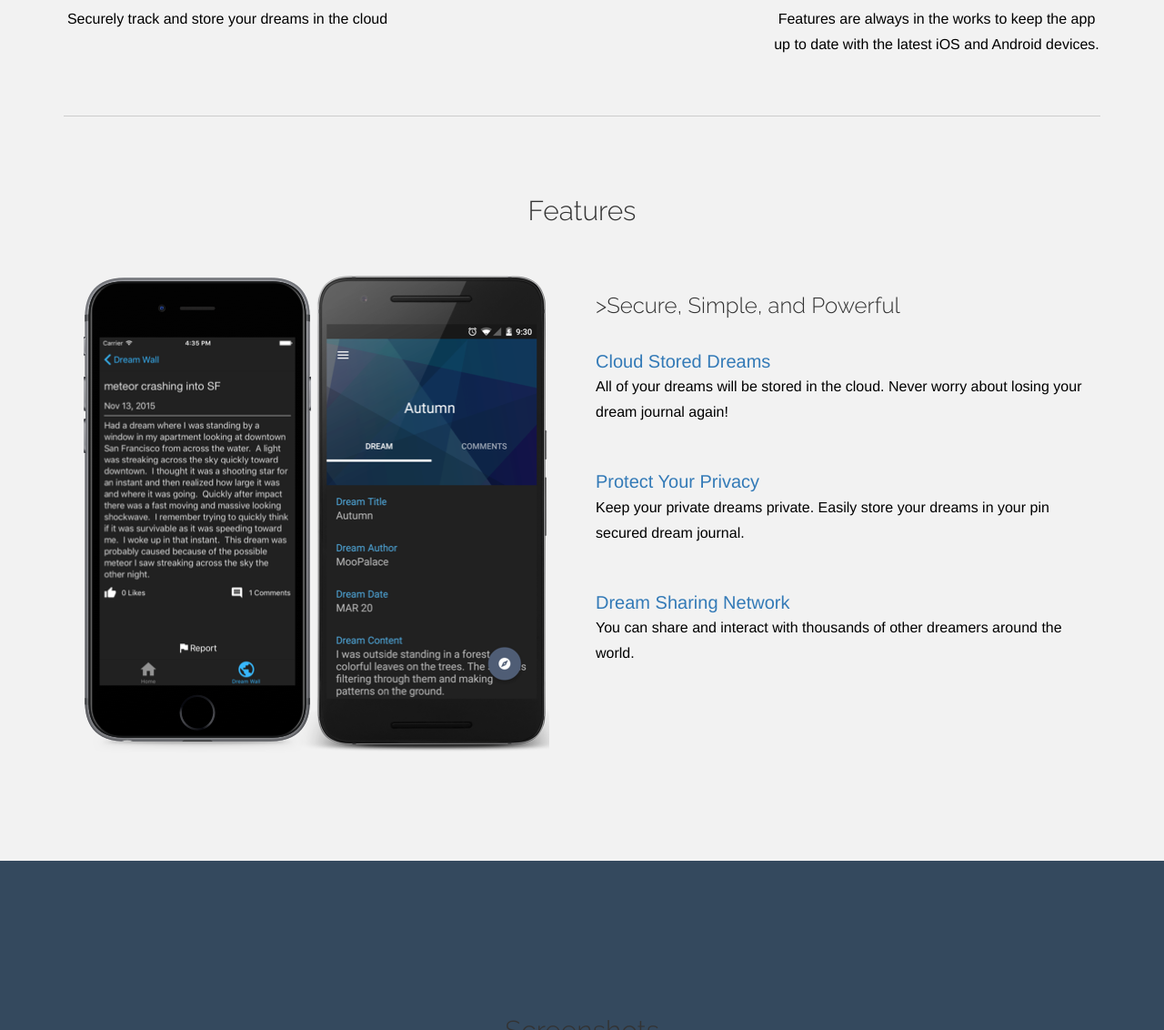
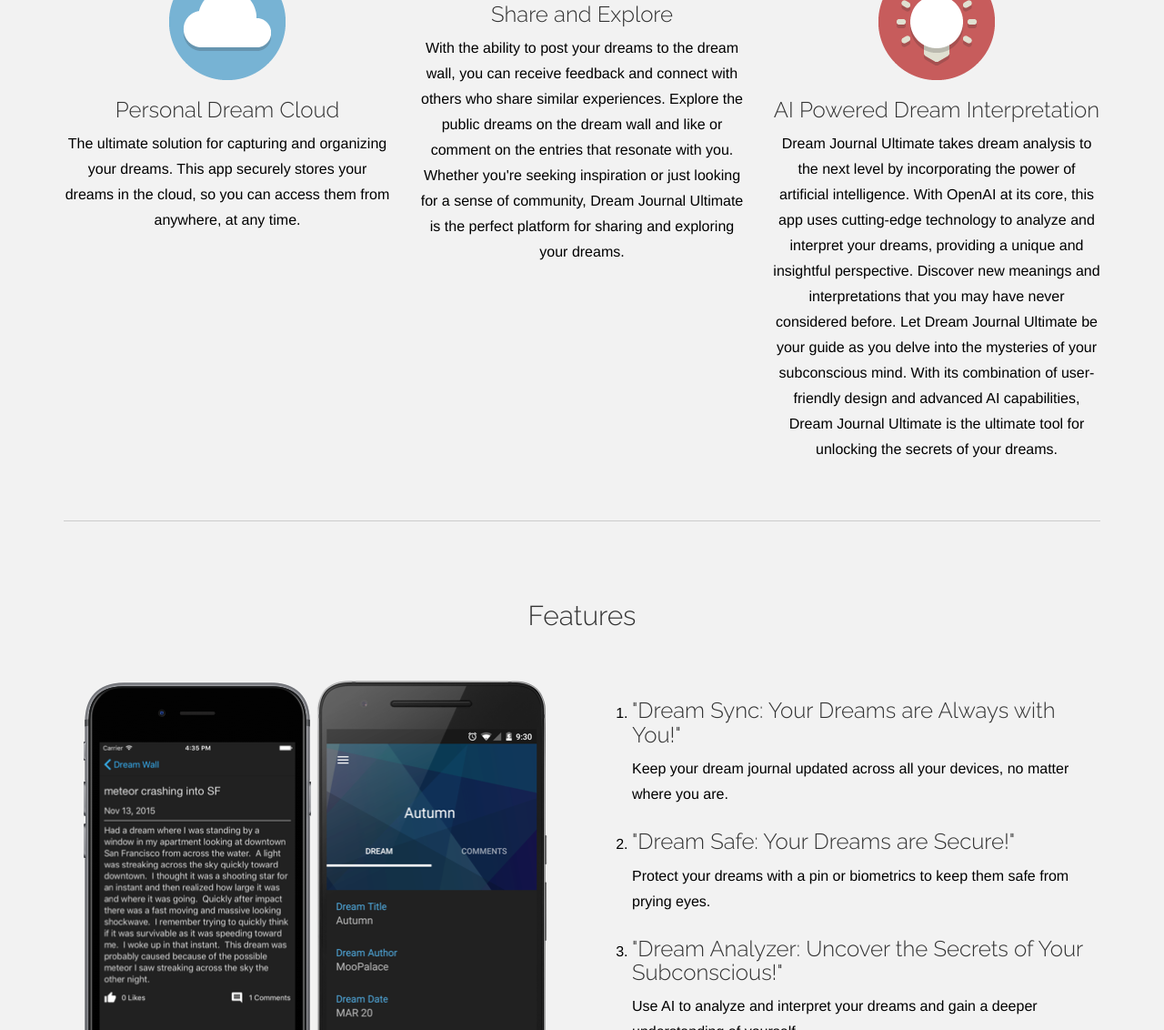
Before and after one commit to kgellci/dream-journal-ultimate-site, a plain HTML site: page index.html in a window 1280 px wide. Shown: the part 1668-2800 px from the top of the page at 91% size. Drawn offline with Linux system fonts and the light colour scheme.

Commit message:
Update site content

```diff
--- a/index.html
+++ b/index.html
@@ -3,11 +3,19 @@
 <head>
 	<meta charset="utf-8">
 	<meta name="viewport" content="width=device-width, initial-scale=1.0">
-	<meta name="description" content="Dream Journal Ultimate, your AI powered dream journal app for iOS and Android.">
+	<meta name="description" content="Unlock the secrets of your subconscious with Dream Journal Ultimate - the ultimate tool for to track, analyze and interpret your dreams. iOS & Android">
 	<meta name="author" content="dreamjournal.co">
 	<link rel="shortcut icon" href="assets/img/favicon.png">
 
-	<title>Dream Journal Ultimate app for iOS and Android provides unlimited secure dream storage for free.</title>
+	<title>Dream Journal Ultimate: The best dream journal app</title>
+
+	<meta property="og:title" content="Dream Journal Ultimate: The best dream journal app"/>
+    <meta property="og:type" content="article" />
+    <meta property="og:description" content="Unlock the secrets of your subconscious with Dream Journal Ultimate - the ultimate tool for to track, analyze and interpret your dreams. iOS & Android" />
+
+    <meta name="twitter:card" content="summary">
+    <meta name="twitter:description" content="Unlock the secrets of your subconscious with Dream Journal Ultimate - the ultimate tool for to track, analyze and interpret your dreams. iOS & Android">
+
 
 	<!-- Bootstrap core CSS -->
 	<link href="assets/css/bootstrap.min.css" rel="stylesheet">
@@ -65,6 +73,7 @@
 					<h1><b>Dream Journal Ultimate</b></h1>
 					<h3>Your AI powered dream journal.</h3>
 					<h3>Available on macOS, iOS, and Android.</h3>
+					<p>Experience a whole new level of dream exploration with Dream Journal Ultimate! Keep your dream diary secure and private with this app's journal security pin feature, and discover the meaning behind your dreams with its AI-powered dream interpretation. But that's not all, share your dreams with others on the social dream wall and connect with like-minded dream enthusiasts. With an easy-to-use interface, Dream Journal Ultimate is the ultimate tool for gaining deeper insights into your subconscious. Download now and embark on your dream discovery journey!</p>
 					<br>
 					<div class="row">
 						<div class="col-lg-6 centered">
@@ -102,17 +111,17 @@
 				<div class="col-lg-4">
 					<img src="assets/img/cloud-icon.png" alt="Secure cloud storage">
 					<h3>Personal Dream Cloud</h3>
-					<p>Securely track and store your dreams in the cloud</p>
+					<p>The ultimate solution for capturing and organizing your dreams. This app securely stores your dreams in the cloud, so you can access them from anywhere, at any time.</p>
 				</div>
 				<div class="col-lg-4">
 					<img src="assets/img/rocket-icon.png" alt="Rocket blasting off">
 					<h3>Share and Explore</h3>
-					<p>Easily share your interesting dreams with other users. Visit the Dream Wall to read and comment on other shared dreams.</p>
+					<p>With the ability to post your dreams to the dream wall, you can receive feedback and connect with others who share similar experiences. Explore the public dreams on the dream wall and like or comment on the entries that resonate with you. Whether you're seeking inspiration or just looking for a sense of community, Dream Journal Ultimate is the perfect platform for sharing and exploring your dreams.</p>
 				</div>
 				<div class="col-lg-4">
 					<img src="assets/img/brightness-icon.png" alt="Bright light bulb">
-					<h3>Always Innovating</h3>
-					<p>Features are always in the works to keep the app up to date with the latest iOS and Android devices.</p>
+					<h3>AI Powered Dream Interpretation</h3>
+					<p>Dream Journal Ultimate takes dream analysis to the next level by incorporating the power of artificial intelligence. With OpenAI at its core, this app uses cutting-edge technology to analyze and interpret your dreams, providing a unique and insightful perspective. Discover new meanings and interpretations that you may have never considered before. Let Dream Journal Ultimate be your guide as you delve into the mysteries of your subconscious mind. With its combination of user-friendly design and advanced AI capabilities, Dream Journal Ultimate is the ultimate tool for unlocking the secrets of your dreams.</p>
 				</div>
 			</div>
 			<br>
@@ -132,55 +141,48 @@
 				</div>
 
 				<div class="col-lg-6">
-					<h3>>Secure, Simple, and Powerful</h3>
-					<br>
-					<!-- ACCORDION -->
-					<div class="accordion ac" id="accordion2">
-						<div class="accordion-group">
-							<div class="accordion-heading">
-								<a class="accordion-toggle" data-toggle="collapse" data-parent="#accordion2" href="#collapseOne">
-									Cloud Stored Dreams
-								</a>
-							</div><!-- /accordion-heading -->
-							<div id="collapseOne" class="accordion-body collapse in">
-								<div class="accordion-inner">
-									<p>All of your dreams will be stored in the cloud. Never worry about losing your dream journal again!</p>
-								</div><!-- /accordion-inner -->
-							</div><!-- /collapse -->
-						</div><!-- /accordion-group -->
-						<br>
-
-						<div class="accordion-group">
-							<div class="accordion-heading">
-								<a class="accordion-toggle" data-toggle="collapse" data-parent="#accordion2" href="#collapseTwo">
-									Protect Your Privacy
-								</a>
-							</div>
-							<div id="collapseTwo" class="accordion-body collapse in">
-								<div class="accordion-inner">
-									<p>Keep your private dreams private. Easily store your dreams in your pin secured dream journal.</p>
-								</div><!-- /accordion-inner -->
-							</div><!-- /collapse -->
-						</div><!-- /accordion-group -->
-
-						<br>
-						<div class="accordion-group">
-							<div class="accordion-heading">
-								<a class="accordion-toggle" data-toggle="collapse" data-parent="#accordion3" href="#collapseThree">
-									Dream Sharing Network
-								</a>
-							</div>
-							<div id="collapseThree" class="accordion-body collapse in">
-								<div class="accordion-inner">
-									<p>You can share and interact with thousands of other dreamers around the world.</p>
-								</div><!-- /accordion-inner -->
-							</div><!-- /collapse -->
-						</div><!-- /accordion-group -->
-
-
-						<br>
-
-						<br>
+					<ol>
+						<li>
+						  <h3>"Dream Sync: Your Dreams are Always with You!"</h3>
+						  <p>Keep your dream journal updated across all your devices, no matter where you are.</p>
+						</li>
+						<li>
+						  <h3>"Dream Safe: Your Dreams are Secure!"</h3>
+						  <p>Protect your dreams with a pin or biometrics to keep them safe from prying eyes.</p>
+						</li>
+						<li>
+						  <h3>"Dream Analyzer: Uncover the Secrets of Your Subconscious!"</h3>
+						  <p>Use AI to analyze and interpret your dreams and gain a deeper understanding of yourself.</p>
+						</li>
+						<li>
+						  <h3>"Tag Your Dreams: Organize Your Thoughts!"</h3>
+						  <p>Add tags to your dreams to easily categorize and find them later.</p>
+						</li>
+						<li>
+						  <h3>"Dream Themes: See the Big Picture!"</h3>
+						  <p>Get a clear view of the common themes across all your dreams and learn more about your subconscious.</p>
+						</li>
+						<li>
+						  <h3>"Dream Wall: Share Your Dreams with the World!"</h3>
+						  <p>Share your dreams with others and see what others have to say about them.</p>
+						</li>
+						<li>
+						  <h3>"Explore the DreamWorld: Read Public Dreams!"</h3>
+						  <p>Read public dreams from other users and see what others are dreaming about.</p>
+						</li>
+						<li>
+						  <h3>"Dream Community: Connect with Like-Minded Dreamers!"</h3>
+						  <p>Comment and like public dreams, connect with others and share your thoughts.</p>
+						</li>
+						<li>
+						  <h3>"Dream Similar: Find Your Dream Doppelgangers!"</h3>
+						  <p>Discover dreams similar to your own and see what others have experienced.</p>
+						</li>
+						<li>
+						  <h3>"Dream Reminder: Never Forget Your Dreams Again!"</h3>
+						  <p>Set a reminder to write in your dream journal and never miss a chance to capture your dreams.</p>
+						</li>
+					  </ol>
 					</div><!-- Accordion -->
 				</div>
 			</div>
```
